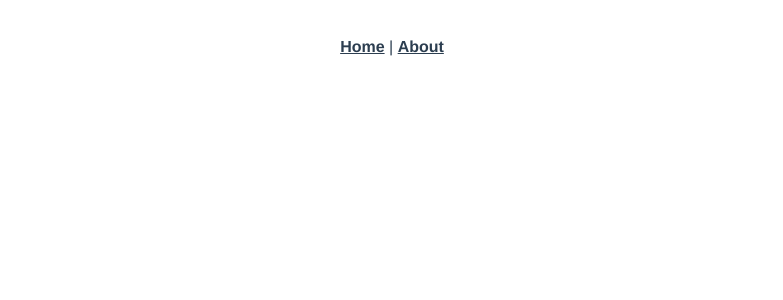
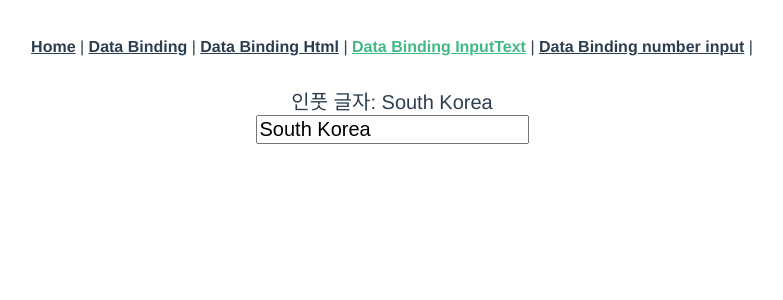
Before and after one commit to n3316202/vue3-sindorim-3, a Vue app: page /databindinginputtext3 in a window 1280 px wide. Before the commit this address had no page. Shown: the top 300 px of the page, without its empty margins (248-1031 px from the left). Built offline with nearby package versions, Linux system fonts and the light colour scheme.

Commit message:
데이타 바인딩

```diff
--- a/src/App.vue
+++ b/src/App.vue
@@ -1,9 +1,11 @@
 <template>
   <nav>
-    <router-link to="/">Home</router-link> |
-    <router-link to="/about">About</router-link>
+    <router-link to="/">Home</router-link> | <router-link to="/databinding1">Data Binding</router-link> |
+    <router-link to="/databindinghtml2">Data Binding Html</router-link> |
+    <router-link to="/databindingInputText3">Data Binding InputText</router-link> |
+    <router-link to="/databindinginputnumber4">Data Binding number input</router-link> |
   </nav>
-  <router-view/>
+  <router-view />
 </template>
 
 <style>
--- a/src/components/HelloWorld.vue
+++ b/src/components/HelloWorld.vue
@@ -1,32 +1,6 @@
 <template>
   <div class="hello">
-    <h1>{{ msg }}</h1>
-    <p>
-      For a guide and recipes on how to configure / customize this project,<br>
-      check out the
-      <a href="https://cli.vuejs.org" target="_blank" rel="noopener">vue-cli documentation</a>.
-    </p>
-    <h3>Installed CLI Plugins</h3>
-    <ul>
-      <li><a href="https://github.com/vuejs/vue-cli/tree/dev/packages/%40vue/cli-plugin-babel" target="_blank" rel="noopener">babel</a></li>
-      <li><a href="https://github.com/vuejs/vue-cli/tree/dev/packages/%40vue/cli-plugin-eslint" target="_blank" rel="noopener">eslint</a></li>
-    </ul>
-    <h3>Essential Links</h3>
-    <ul>
-      <li><a href="https://vuejs.org" target="_blank" rel="noopener">Core Docs</a></li>
-      <li><a href="https://forum.vuejs.org" target="_blank" rel="noopener">Forum</a></li>
-      <li><a href="https://chat.vuejs.org" target="_blank" rel="noopener">Community Chat</a></li>
-      <li><a href="https://twitter.com/vuejs" target="_blank" rel="noopener">Twitter</a></li>
-      <li><a href="https://news.vuejs.org" target="_blank" rel="noopener">News</a></li>
-    </ul>
-    <h3>Ecosystem</h3>
-    <ul>
-      <li><a href="https://router.vuejs.org" target="_blank" rel="noopener">vue-router</a></li>
-      <li><a href="https://vuex.vuejs.org" target="_blank" rel="noopener">vuex</a></li>
-      <li><a href="https://github.com/vuejs/vue-devtools#vue-devtools" target="_blank" rel="noopener">vue-devtools</a></li>
-      <li><a href="https://vue-loader.vuejs.org" target="_blank" rel="noopener">vue-loader</a></li>
-      <li><a href="https://github.com/vuejs/awesome-vue" target="_blank" rel="noopener">awesome-vue</a></li>
-    </ul>
+    <h1>{{ 'Vue를 연습하는 페이지 입니다.' }}</h1>
   </div>
 </template>
 
--- a/src/router/index.js
+++ b/src/router/index.js
@@ -8,12 +8,26 @@ const routes = [
     component: HomeView
   },
   {
-    path: '/about',
-    name: 'about',
-    // route level code-splitting
-    // this generates a separate chunk (about.[hash].js) for this route
-    // which is lazy-loaded when the route is visited.
-    component: () => import(/* webpackChunkName: "about" */ '../views/AboutView.vue')
+    path: '/databinding1',
+    name: 'DataBinding1',
+    component: () => import(/* webpackChunkName: "databing1" */ '../views/binding/DataBinding1.vue')
+  },
+  {
+    path: '/databindinghtml2',
+    name: 'Databindinghtml2',
+    component: () => import(/* webpackChunkName: "databindinghtml2" */ '../views/binding/DataBindingHtml2.vue')
+  },
+  {
+    path: '/databindinginputtext3',
+    name: 'DataBindingInputText3',
+    component: () =>
+      import(/* webpackChunkName: "databindinginputtext3" */ '../views/binding/DataBindingInputText3.vue')
+  },
+  {
+    path: '/databindinginputnumber4',
+    name: 'DataBindingInputNumber4',
+    component: () =>
+      import(/* webpackChunkName: "databindinginputnumber4" */ '../views/binding/DataBindingInputNumber4.vue')
   }
 ]
 
--- /dev/null
+++ b/src/views/binding/DataBinding1.vue
@@ -0,0 +1,15 @@
+<template>
+  <h1>Hello, {{ title }}!</h1>
+</template>
+
+<script>
+//문자열 바인딩 예제
+//html에 텍스트 바인딩시 {{ }} 이중 중괄호를 이용함
+export default {
+  data() {
+    return {
+      title: 'World'
+    }
+  }
+}
+</script>
--- /dev/null
+++ b/src/views/binding/DataBindingHtml2.vue
@@ -0,0 +1,20 @@
+<template>
+  <div>
+    <div>{{ htmlString }}</div>
+    <div v-html="htmlString"></div>
+  </div>
+</template>
+<script>
+//html 원시 데이터 바인딩
+//v-html 다이렉티브를 사용 해야함
+//vue 에서는 v- 접두어로 사용됨 - 한마디로 vue 문법 임
+//https://velog.io/@kungsboy/Vue-3.0-Directive%EB%94%94%EB%A0%89%ED%8B%B0%EB%B8%8C
+
+export default {
+  data() {
+    return {
+      htmlString: '<p style="color:red;">This is a red string.</p>'
+    }
+  }
+}
+</script>
--- /dev/null
+++ b/src/views/binding/DataBindingInputNumber4.vue
@@ -0,0 +1,14 @@
+<template>
+  <div>
+    <input type="number" v-model.number="numberModel" />
+  </div>
+</template>
+<script>
+export default {
+  data() {
+    return {
+      numberModel: 3
+    }
+  }
+}
+</script>
--- /dev/null
+++ b/src/views/binding/DataBindingInputText3.vue
@@ -0,0 +1,31 @@
+<template>
+  <div>
+    <div>인풋 글자: {{ valueModel }}</div>
+    <input type="text" v-model="valueModel" />
+  </div>
+</template>
+<script>
+//https://velog.io/@kungsboy/Vue-3.0-v-model-%EC%9D%98-%EC%9D%B4%ED%95%B4
+//v-model 의 이해?
+// v-model 은 data + event 를 동시에 담고 있다고 생각 하면된다.
+
+//https://v2.ko.vuejs.org/v2/guide/components.html#%EC%82%AC%EC%9A%A9%EC%9E%90-%EC%A0%95%EC%9D%98-%EC%9D%B4%EB%B2%A4%ED%8A%B8%EB%A5%BC-%EC%82%AC%EC%9A%A9%ED%95%98%EC%97%AC-%ED%8F%BC-%EC%9E%85%EB%A0%A5-%EC%BB%B4%ED%8F%AC%EB%84%8C%ED%8A%B8-%EB%A7%8C%EB%93%A4%EA%B8%B0
+
+export default {
+  data() {
+    return {
+      valueModel: 'South Korea'
+    }
+  }
+}
+</script>
+
+<style scoped>
+input,
+div {
+  font-size: 20px;
+}
+</style>
+
+<!-- <button onclick="alert(textContent)">클릭</button>
+<input name="test" onchange="console.log(value)"/> -->
```
Also changed, not shown: 2 other files (tests, documents, lock files or other folders).
